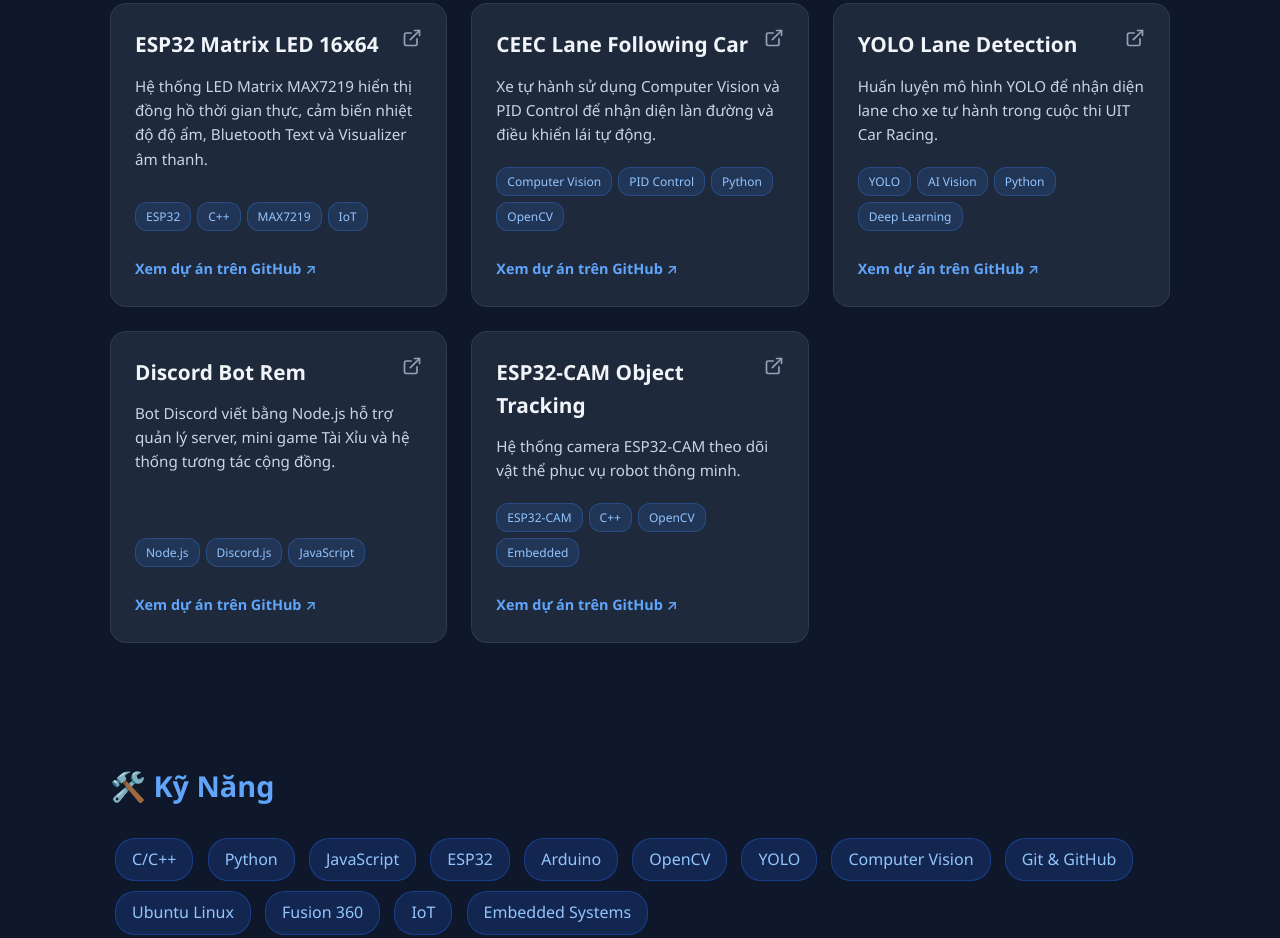
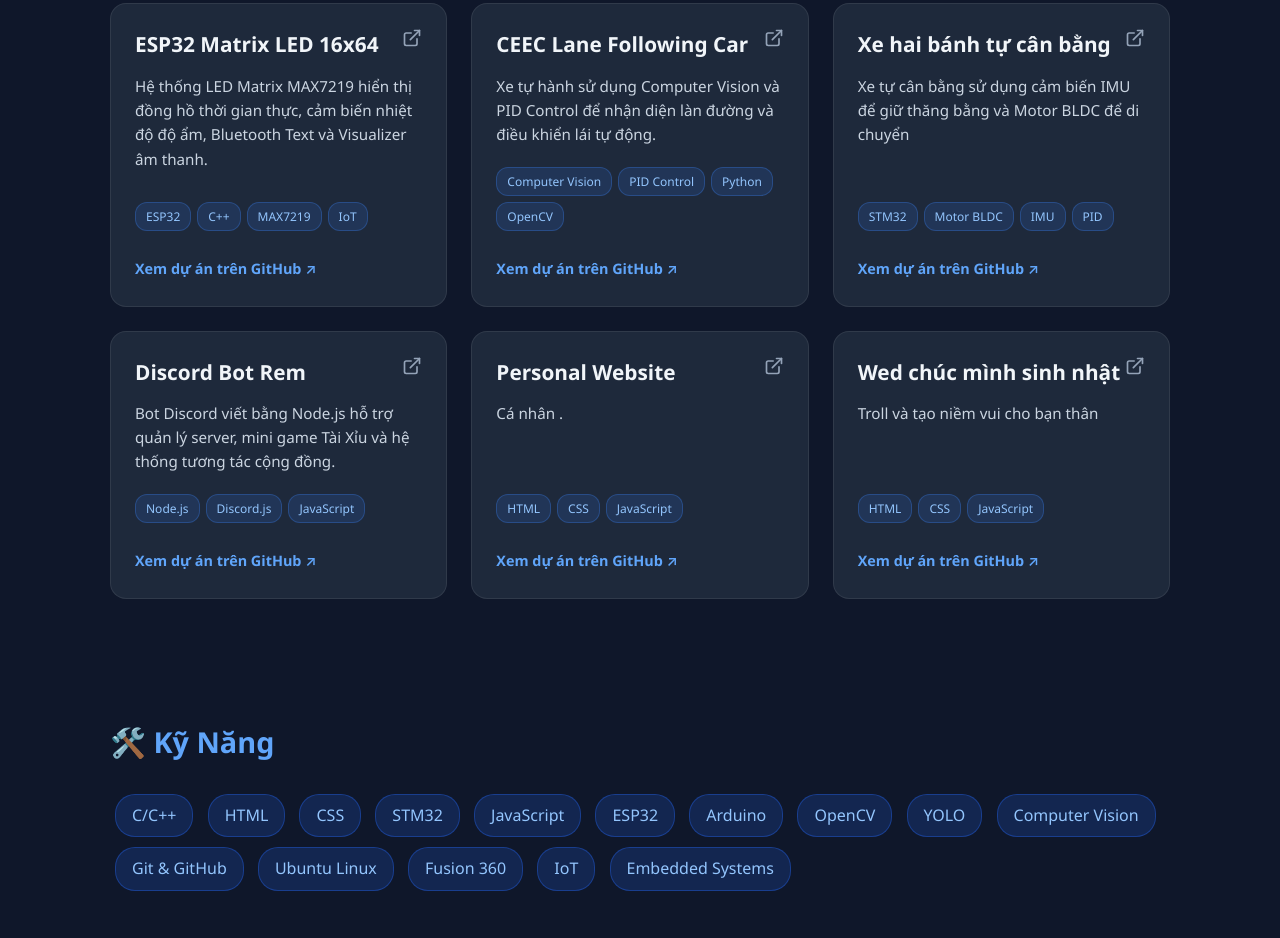
Before and after one commit to Kazato-ce/Kazato-ce.github.io, a plain HTML site: page Pro.html in a window 1280 px wide. Shown: the part 715-1653 px from the top of the page. Drawn offline with Linux system fonts and the light colour scheme.

Commit message:
Update project links, skills, and fix HTML attribute syntax in Pro.html

```diff
--- a/Pro.html
+++ b/Pro.html
@@ -228,7 +228,7 @@ footer {
 
 <header>
     <h1>Nguyễn Đoàn Thanh Phong</h1>
-    <p>Computer Engineering Student | Embedded Systems | AI Vision | ESP32 Developer</p>
+    <p>Computer Engineering Student | Embedded Systems | AI Vision | ESP32 Developer |STM32 Developer </p>
     <div class="header-links">
         <a href="https://github.com/Kazato-ce" target="_blank" rel="noopener noreferrer" class="btn-github">
             <svg width="20" height="20" viewBox="0 0 24 24" fill="currentColor"><path d="M12 0C5.37 0 0 5.37 0 12c0 5.31 3.435 9.795 8.205 11.385.6.105.825-.255.825-.57 0-.285-.015-1.23-.015-2.235-3.015.555-3.795-.735-4.035-1.41-.135-.345-.72-1.41-1.23-1.695-.42-.225-1.02-.78-.015-.795.945-.015 1.62.87 1.845 1.23 1.08 1.815 2.805 1.305 3.495.99.105-.78.42-1.305.765-1.605-2.67-.3-5.46-1.335-5.46-5.925 0-1.305.465-2.385 1.23-3.225-.12-.3-.54-1.53.12-3.18 0 0 1.005-.315 3.3 1.23.96-.27 1.98-.405 3-.405s2.04.135 3 .405c2.295-1.56 3.3-1.23 3.3-1.23.66 1.65.24 2.88.12 3.18.765.84 1.23 1.905 1.23 3.225 0 4.605-2.805 5.625-5.475 5.925.435.375.81 1.095.81 2.22 0 1.605-.015 2.895-.015 3.3 0 .315.225.69.825.57A12.02 12.02 0 0024 12c0-6.63-5.37-12-12-12z"/></svg>
@@ -276,7 +276,7 @@ footer {
             </div>
         </a>
 
-        <a href="https://github.com/Kazato-ce/CEEC-Lane-Following-Car" target="_blank" rel="noopener noreferrer" class="card">
+        <a href="https://github.com/Kazato-ce/Train-land" target="_blank" rel="noopener noreferrer" class="card">
             <div>
                 <div class="card-header">
                     <h3>CEEC Lane Following Car</h3>
@@ -300,31 +300,30 @@ footer {
             </div>
         </a>
 
-        <a href="https://github.com/Kazato-ce/YOLO-Lane-Detection" target="_blank" rel="noopener noreferrer" class="card">
+        <a href="https://github.com/Kazato-ce/xe-hai-banh-3d" target="_blank" rel="noopener noreferrer" class="card">
             <div>
                 <div class="card-header">
-                    <h3>YOLO Lane Detection</h3>
+                    <h3>Xe hai bánh tự cân bằng </h3>
                     <span class="card-icon">
                         <svg width="20" height="20" viewBox="0 0 24 24" fill="none" stroke="currentColor" stroke-width="2" stroke-linecap="round" stroke-linejoin="round"><path d="M18 13v6a2 2 0 0 1-2 2H5a2 2 0 0 1-2-2V8a2 2 0 0 1 2-2h6"></path><polyline points="15 3 21 3 21 9"></polyline><line x1="10" y1="14" x2="21" y2="3"></line></svg>
                     </span>
                 </div>
                 <p>
-                    Huấn luyện mô hình YOLO để nhận diện lane cho xe tự hành
-                    trong cuộc thi UIT Car Racing.
+                    Xe tự cân bằng sử dụng cảm biến IMU để giữ thăng bằng và Motor BLDC để di chuyển
                 </p>
             </div>
             <div>
                 <div class="card-tags">
-                    <span class="card-tag">YOLO</span>
-                    <span class="card-tag">AI Vision</span>
-                    <span class="card-tag">Python</span>
-                    <span class="card-tag">Deep Learning</span>
+                    <span class="card-tag">STM32</span>
+                    <span class="card-tag">Motor BLDC</span>
+                    <span class="card-tag">IMU</span>
+                    <span class="card-tag">PID</span>
                 </div>
                 <span class="card-link-text">Xem dự án trên GitHub ↗</span>
             </div>
         </a>
 
-        <a href="https://github.com/Kazato-ce/Discord-Bot-Rem" target="_blank" rel="noopener noreferrer" class="card">
+        <a href="https://github.com/Kazato-ce/Rem" target="_blank" rel="noopener noreferrer" class="card">
             <div>
                 <div class="card-header">
                     <h3>Discord Bot Rem</h3>
@@ -347,30 +346,48 @@ footer {
             </div>
         </a>
 
-        <a href="https://github.com/Kazato-ce/ESP32-CAM-Object-Tracking" target="_blank" rel="noopener noreferrer" class="card">
+        <a href="https://github.com/Kazato-ce/Kazato-ce.github.io" target="_blank" rel="noopener noreferrer" class="card">
             <div>
                 <div class="card-header">
-                    <h3>ESP32-CAM Object Tracking</h3>
+                    <h3>Personal Website</h3>
                     <span class="card-icon">
                         <svg width="20" height="20" viewBox="0 0 24 24" fill="none" stroke="currentColor" stroke-width="2" stroke-linecap="round" stroke-linejoin="round"><path d="M18 13v6a2 2 0 0 1-2 2H5a2 2 0 0 1-2-2V8a2 2 0 0 1 2-2h6"></path><polyline points="15 3 21 3 21 9"></polyline><line x1="10" y1="14" x2="21" y2="3"></line></svg>
                     </span>
                 </div>
                 <p>
-                    Hệ thống camera ESP32-CAM theo dõi vật thể
-                    phục vụ robot thông minh.
+                    Cá nhân .
                 </p>
             </div>
             <div>
                 <div class="card-tags">
-                    <span class="card-tag">ESP32-CAM</span>
-                    <span class="card-tag">C++</span>
-                    <span class="card-tag">OpenCV</span>
-                    <span class="card-tag">Embedded</span>
+                    <span class="card-tag">HTML</span>
+                    <span class="card-tag">CSS</span>
+                    <span class="card-tag">JavaScript</span>
                 </div>
                 <span class="card-link-text">Xem dự án trên GitHub ↗</span>
             </div>
         </a>
-
+        <a href="https://github.com/Kazato-ce/wedchil" target="_blank" rel="noopener noreferrer" class="card">
+            <div>
+                <div class="card-header">
+                    <h3>Wed chúc mình sinh nhật</h3>
+                    <span class="card-icon">
+                        <svg width="20" height="20" viewBox="0 0 24 24" fill="none" stroke="currentColor" stroke-width="2" stroke-linecap="round" stroke-linejoin="round"><path d="M18 13v6a2 2 0 0 1-2 2H5a2 2 0 0 1-2-2V8a2 2 0 0 1 2-2h6"></path><polyline points="15 3 21 3 21 9"></polyline><line x1="10" y1="14" x2="21" y2="3"></line></svg>
+                    </span>
+                </div>
+                <p>
+                    Troll và tạo niềm vui cho bạn thân
+                </p>
+            </div>
+            <div>
+                <div class="card-tags">
+                    <span class="card-tag">HTML</span>
+                    <span class="card-tag">CSS</span>
+                    <span class="card-tag">JavaScript</span>
+                </div>
+                <span class="card-link-text">Xem dự án trên GitHub ↗</span>
+            </div>
+        </a>
     </div>
 
 </section>
@@ -380,7 +397,9 @@ footer {
 
     <div>
         <span class="skill">C/C++</span>
-        <span class="skill">Python</span>
+        <span class="skill">HTML</span>
+        <span class="skill">CSS</span>
+        <span class="skill">STM32</span>
         <span class="skill">JavaScript</span>
         <span class="skill">ESP32</span>
         <span class="skill">Arduino</span>
```
